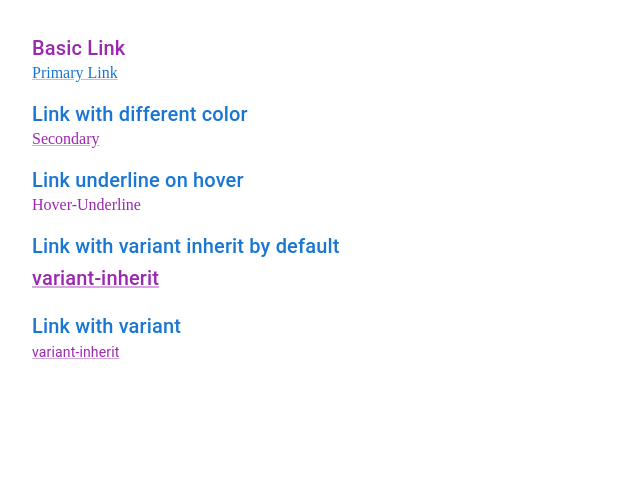
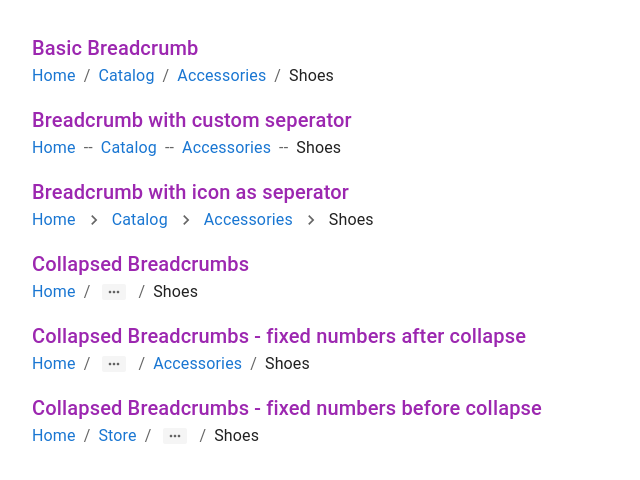
Before and after one commit to priyak1203/React-MUI, a React (Vite) app in the folder JS-Examples/: page / in a window 1280 px wide. Shown: the top 480 px of the page, without its empty margins (0-640 px from the left). Built offline with nearby package versions, Linux system fonts and the light colour scheme.

Commit message:
Breadcrumbs and variants

```diff
--- a/JS-Examples/src/App.jsx
+++ b/JS-Examples/src/App.jsx
@@ -2,6 +2,7 @@ import {
   MuiAccordion,
   MuiAutoComplete,
   MuiBox,
+  MuiBreadcrumbs,
   MuiButton,
   MuiCard,
   MuiCheckBox,
@@ -45,7 +46,8 @@ function App() {
       {/* <MuiImageList /> */}
       {/* <MuiNavbar /> */}
       {/* <MuiMenu /> */}
-      <MuiLink />
+      {/* <MuiLink /> */}
+      <MuiBreadcrumbs />
     </div>
   );
 }
--- /dev/null
+++ b/JS-Examples/src/components/MuiBreadcrumbs.jsx
@@ -0,0 +1,156 @@
+import { Box, Breadcrumbs, Link, Stack, Typography } from '@mui/material';
+import NavigateNextIcon from '@mui/icons-material/NavigateNext';
+
+const MuiBreadcrumbs = () => {
+  return (
+    <Stack spacing={2}>
+      {/* Basic Breadcrumb */}
+      <Box>
+        <Typography variant="h6" color="secondary">
+          Basic Breadcrumb
+        </Typography>
+        <Breadcrumbs aria-label="breadcrumb">
+          <Link href="#" underline="hover">
+            Home
+          </Link>
+          <Link href="#" underline="hover">
+            Catalog
+          </Link>
+          <Link href="#" underline="hover">
+            Accessories
+          </Link>
+          <Typography color="text.primary">Shoes</Typography>
+        </Breadcrumbs>
+      </Box>
+
+      {/*  Breadcrumb with custom seperator */}
+      <Box>
+        <Typography variant="h6" color="secondary">
+          Breadcrumb with custom seperator
+        </Typography>
+        <Breadcrumbs aria-label="breadcrumb" separator="--">
+          <Link href="#" underline="hover">
+            Home
+          </Link>
+          <Link href="#" underline="hover">
+            Catalog
+          </Link>
+          <Link href="#" underline="hover">
+            Accessories
+          </Link>
+          <Typography color="text.primary">Shoes</Typography>
+        </Breadcrumbs>
+      </Box>
+
+      {/*   Breadcrumb with icon as seperator */}
+      <Box>
+        <Typography variant="h6" color="secondary">
+          Breadcrumb with icon as seperator
+        </Typography>
+        <Breadcrumbs
+          aria-label="breadcrumb"
+          separator={<NavigateNextIcon fontSize="small" />}
+        >
+          <Link href="#" underline="hover">
+            Home
+          </Link>
+          <Link href="#" underline="hover">
+            Catalog
+          </Link>
+          <Link href="#" underline="hover">
+            Accessories
+          </Link>
+          <Typography color="text.primary">Shoes</Typography>
+        </Breadcrumbs>
+      </Box>
+
+      {/*  Collapsed Breadcrumbs */}
+      <Box>
+        <Typography variant="h6" color="secondary">
+          Collapsed Breadcrumbs
+        </Typography>
+        <Breadcrumbs aria-label="breadcrumb" maxItems={2}>
+          <Link href="#" underline="hover">
+            Home
+          </Link>
+          <Link href="#" underline="hover">
+            Store
+          </Link>
+          <Link href="#" underline="hover">
+            Catalog
+          </Link>
+          <Link href="#" underline="hover">
+            Products
+          </Link>
+
+          <Link href="#" underline="hover">
+            Accessories
+          </Link>
+          <Typography color="text.primary">Shoes</Typography>
+        </Breadcrumbs>
+      </Box>
+
+      {/* Collapsed Breadcrumbs - fixed numbers after collapse */}
+      <Box>
+        <Typography variant="h6" color="secondary">
+          Collapsed Breadcrumbs - fixed numbers after collapse
+        </Typography>
+        <Breadcrumbs
+          aria-label="breadcrumb"
+          maxItems={2}
+          itemsAfterCollapse={2}
+        >
+          <Link href="#" underline="hover">
+            Home
+          </Link>
+          <Link href="#" underline="hover">
+            Store
+          </Link>
+          <Link href="#" underline="hover">
+            Catalog
+          </Link>
+          <Link href="#" underline="hover">
+            Products
+          </Link>
+
+          <Link href="#" underline="hover">
+            Accessories
+          </Link>
+          <Typography color="text.primary">Shoes</Typography>
+        </Breadcrumbs>
+      </Box>
+
+      {/* Collapsed Breadcrumbs - fixed numbers before collapse */}
+      <Box>
+        <Typography variant="h6" color="secondary">
+          Collapsed Breadcrumbs - fixed numbers before collapse
+        </Typography>
+        <Breadcrumbs
+          aria-label="breadcrumb"
+          maxItems={2}
+          itemsBeforeCollapse={2}
+        >
+          <Link href="#" underline="hover">
+            Home
+          </Link>
+          <Link href="#" underline="hover">
+            Store
+          </Link>
+          <Link href="#" underline="hover">
+            Catalog
+          </Link>
+          <Link href="#" underline="hover">
+            Products
+          </Link>
+
+          <Link href="#" underline="hover">
+            Accessories
+          </Link>
+          <Typography color="text.primary">Shoes</Typography>
+        </Breadcrumbs>
+      </Box>
+    </Stack>
+  );
+};
+
+export default MuiBreadcrumbs;
--- a/JS-Examples/src/components/index.js
+++ b/JS-Examples/src/components/index.js
@@ -1,6 +1,7 @@
 export { default as MuiAccordion } from './MuiAccordion';
 export { default as MuiAutoComplete } from './MuiAutoComplete';
 export { default as MuiBox } from './MuiBox';
+export { default as MuiBreadcrumbs } from './MuiBreadcrumbs';
 export { default as MuiButton } from './MuiButton';
 export { default as MuiCard } from './MuiCard';
 export { default as MuiCheckBox } from './MuiCheckBox';
```
